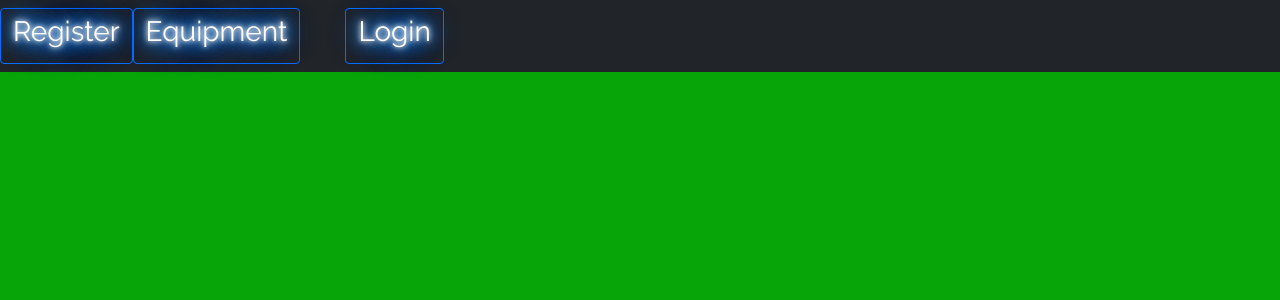
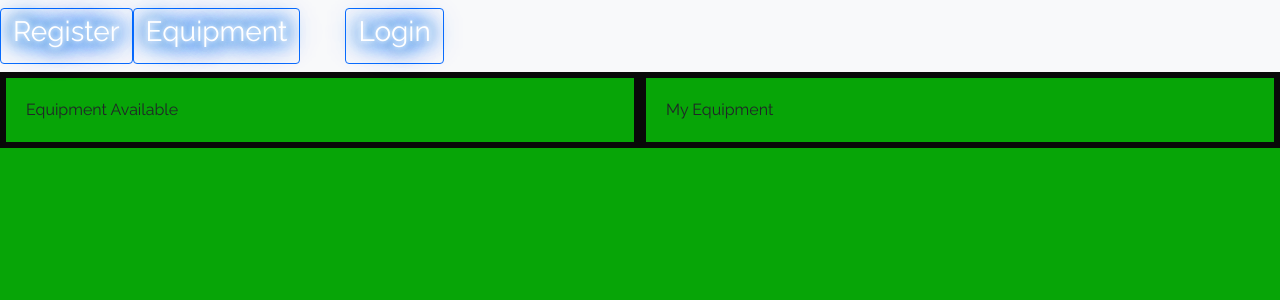
Before and after one commit to DevorrisRussell/CapStoneFrontEnd, a React (Create React App) app: page /Equipment in a window 1280 px wide. Shown: the top 300 px of the page. Built offline with nearby package versions, Linux system fonts and the light colour scheme.

Commit message:
added css and equipment jsx for columns

```diff
--- a/src/components/Equipment/equipment.css
+++ b/src/components/Equipment/equipment.css
@@ -0,0 +1,8 @@
+
+
+.float-child {
+    width: 50%;
+    float: left;
+    padding: 20px;
+    border: 6px solid rgb(8, 8, 8);
+}
--- a/src/components/Equipment/equipment.jsx
+++ b/src/components/Equipment/equipment.jsx
@@ -1,16 +1,21 @@
 import React, { useState } from "react";
 import axios from "axios";
+import "./equipment.css";
 
 
+function Equipment({}){
+    return (
+    <div class="float-container">
 
-function Equipment({user}){
-    return(
-        <div class="row">
-  <div class="column"></div>
-  <div class="column"></div>
+  <div class="float-child">
+    <div class="green">Equipment Available</div>
+  </div>
+
+  <div class="float-child">
+    <div class="blue">My Equipment</div>
+  </div>
+
 </div>
-    )
-}
-
+    )   }
 
 export default Equipment;
--- a/src/components/NavigationBar/navigationBar.jsx
+++ b/src/components/NavigationBar/navigationBar.jsx
@@ -5,7 +5,7 @@ import axios from "axios";
 
 function NavigationBar({user}){
     return(
-        <nav className="navbar navbar-expand-lg navbar-dark bg-dark">
+        <nav className="navbar navbar-expand-lg navbar-dark bg-light">
         <div className="collapse navbar-collapse" id="navbarNav">
             {user && <h4>Welcome {user.username}</h4>}
             <ul className="navbar-nav">
```
